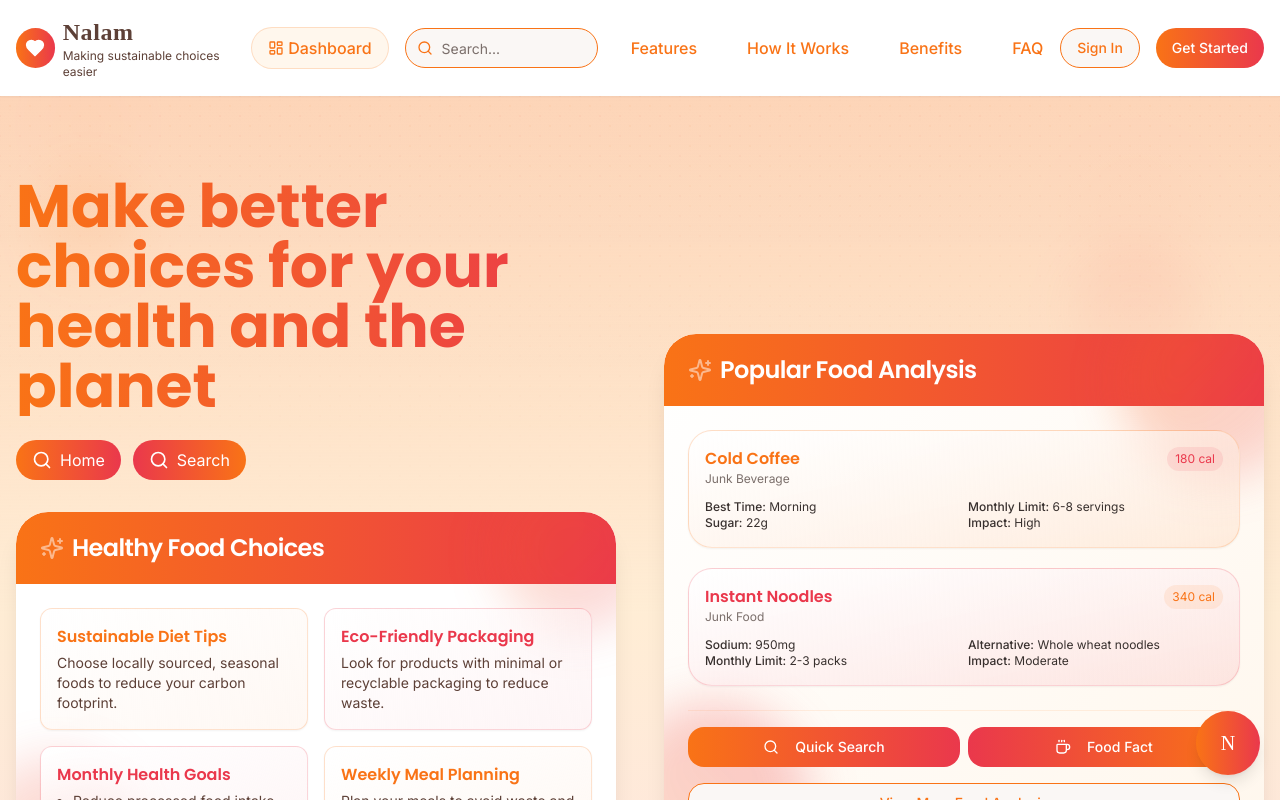
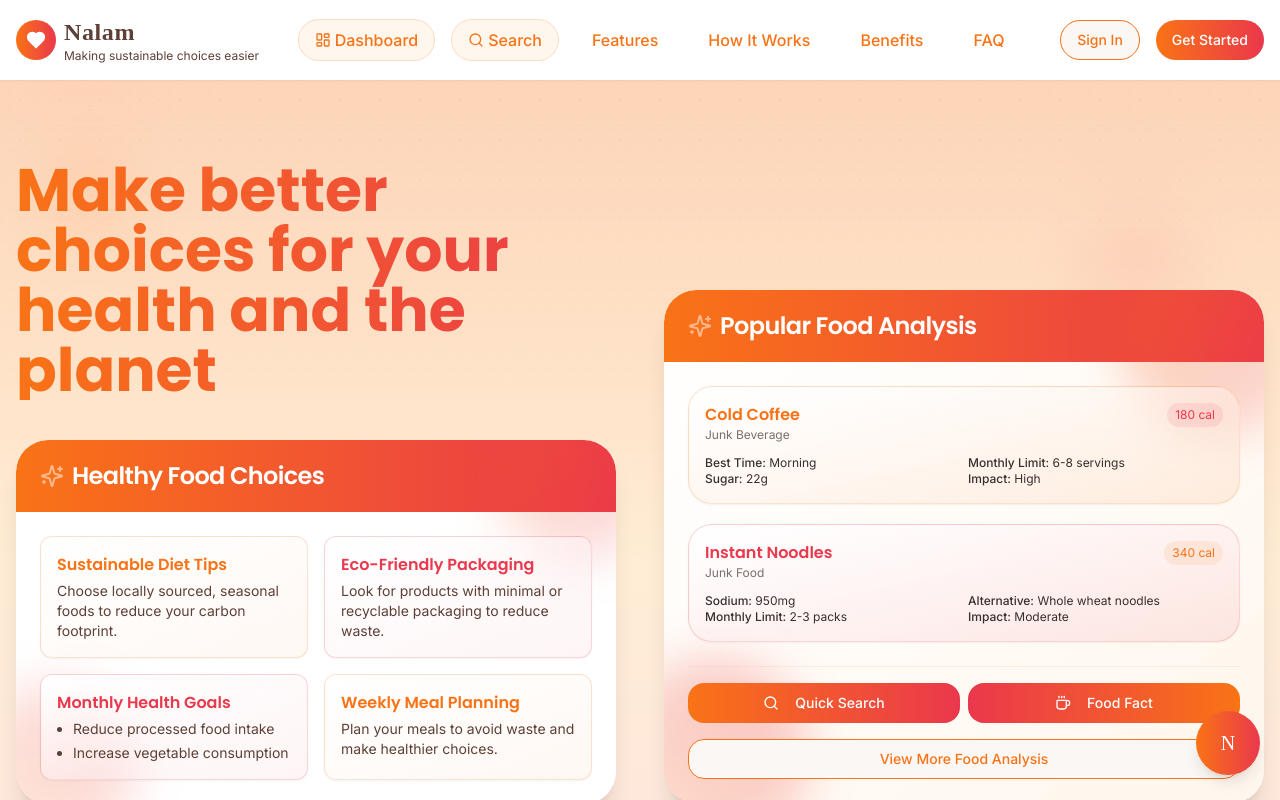
Before and after one commit to ChillandBuild/Nalam, a React (Vite) app: page / in a window 1280 px wide. Shown: the top 800 px of the page. Built offline with nearby package versions, Linux system fonts and the light colour scheme.

Commit message:
Refactor Hero component
Remove slogan and reorder navigation links.

```diff
--- a/src/components/Hero.tsx
+++ b/src/components/Hero.tsx
@@ -1,3 +1,4 @@
+
 import { useState } from "react";
 import { Button } from "@/components/ui/button";
 import { Apple, Heart, Coffee, Search, Sparkles } from "lucide-react";
@@ -51,18 +52,7 @@ const Hero = () => {
             </h2>
 
             <div className="flex flex-col gap-4 w-full">
-              {/* Home and Search buttons moved to the top of hero for better visibility on mobile */}
-              <div className="flex justify-center md:justify-start gap-3">
-                <Link to="/" className="flex items-center gap-2 bg-gradient-to-r from-[#F97316] to-[#ea384c] text-white px-4 py-2 rounded-full hover:opacity-90 transition-opacity">
-                  <Search size={20} />
-                  <span>Home</span>
-                </Link>
-
-                <Link to="/search" className="flex items-center gap-2 bg-gradient-to-r from-[#ea384c] to-[#F97316] text-white px-4 py-2 rounded-full hover:opacity-90 transition-opacity">
-                  <Search size={20} />
-                  <span>Search</span>
-                </Link>
-              </div>
+              {/* Home and Search buttons removed as requested */}
 
               {/* Main card with curvy design */}
               <Card className="bg-white overflow-hidden border-none shadow-xl animate-scale mt-4 group rounded-[2rem]">
--- a/src/components/Navbar.tsx
+++ b/src/components/Navbar.tsx
@@ -3,10 +3,22 @@ import { useState } from "react";
 import { Link } from "react-router-dom";
 import { Heart, LayoutDashboard, Search } from "lucide-react";
 import { Input } from "@/components/ui/input";
+import {
+  NavigationMenu,
+  NavigationMenuContent,
+  NavigationMenuItem,
+  NavigationMenuLink,
+  NavigationMenuList,
+  NavigationMenuTrigger,
+  navigationMenuTriggerStyle,
+} from "@/components/ui/navigation-menu";
+import { cn } from "@/lib/utils";
+import { Command, CommandDialog, CommandEmpty, CommandGroup, CommandInput, CommandItem, CommandList } from "@/components/ui/command";
 
 const Navbar = () => {
   const [isMenuOpen, setIsMenuOpen] = useState(false);
   const [searchQuery, setSearchQuery] = useState("");
+  const [isCommandOpen, setIsCommandOpen] = useState(false);
 
   const handleSearch = (e: React.FormEvent) => {
     e.preventDefault();
@@ -41,16 +53,31 @@ const Navbar = () => {
           </a>
 
           {/* Search form with curvy design */}
-          <form onSubmit={handleSearch} className="relative flex-1 max-w-[220px]">
-            <Input
-              type="text"
-              placeholder="Search..."
-              value={searchQuery}
-              onChange={(e) => setSearchQuery(e.target.value)}
-              className="pl-9 pr-4 py-2 rounded-full border-[#F97316] focus-visible:ring-[#ea384c]"
-            />
-            <Search className="absolute left-3 top-1/2 transform -translate-y-1/2 text-[#F97316]" size={16} />
-          </form>
+          <div className="relative">
+            <button
+              onClick={() => setIsCommandOpen(true)}
+              className="text-[#F97316] hover:text-[#ea384c] transition-colors font-medium flex items-center gap-1 px-4 py-2 rounded-full bg-[#FFF7ED] border border-[#F97316]/20"
+            >
+              <Search className="w-4 h-4" />
+              <span>Search</span>
+            </button>
+
+            <CommandDialog open={isCommandOpen} onOpenChange={setIsCommandOpen}>
+              <Command>
+                <CommandInput placeholder="Search for food..." />
+                <CommandList>
+                  <CommandEmpty>No results found.</CommandEmpty>
+                  <CommandGroup heading="Suggestions">
+                    <CommandItem>Apple</CommandItem>
+                    <CommandItem>Banana</CommandItem>
+                    <CommandItem>Orange</CommandItem>
+                    <CommandItem>Coffee</CommandItem>
+                    <CommandItem>Instant Noodles</CommandItem>
+                  </CommandGroup>
+                </CommandList>
+              </Command>
+            </CommandDialog>
+          </div>
 
           {/* Other navigation links */}
           <a
@@ -115,16 +142,16 @@ const Navbar = () => {
         <div className="md:hidden absolute w-full bg-white shadow-lg z-50 animate-fade-in">
           <div className="container px-4 mx-auto py-4 flex flex-col gap-4">
             {/* Mobile Search */}
-            <form onSubmit={handleSearch} className="relative mb-2">
-              <Input
-                type="text"
-                placeholder="Search..."
-                value={searchQuery}
-                onChange={(e) => setSearchQuery(e.target.value)}
-                className="pl-9 pr-4 py-2 rounded-full border-[#F97316] focus-visible:ring-[#ea384c]"
-              />
-              <Search className="absolute left-3 top-1/2 transform -translate-y-1/2 text-[#F97316]" size={16} />
-            </form>
+            <button
+              onClick={() => {
+                setIsCommandOpen(true);
+                setIsMenuOpen(false);
+              }}
+              className="text-[#F97316] hover:text-[#ea384c] transition-colors py-2 font-medium flex items-center gap-1 px-4 rounded-full bg-[#FFF7ED]/50"
+            >
+              <Search className="w-4 h-4" />
+              Search
+            </button>
 
             <a
               href="#dashboard"
--- a/src/pages/Search.tsx
+++ b/src/pages/Search.tsx
@@ -42,9 +42,6 @@ const Search = () => {
           </h1>
 
           <div className="flex flex-col items-center gap-3">
-            <p className="text-lg md:text-xl italic font-medium text-nalam-earth-dark inline-block py-1.5 px-6 bg-gradient-to-r from-[#F97316]/30 to-[#ea384c]/30 rounded-full shadow-sm">
-              "Eat This Way, Not That Way"
-            </p>
             <p className="text-sm text-nalam-earth bg-[#F97316]/10 px-4 py-1.5 rounded-full inline-block flex items-center justify-center gap-2 shadow-sm animate-pulse-orange-red">
               Know Your Food, Nourish Your World <Heart size={14} className="text-[#ea384c] fill-[#ea384c]" />
             </p>
```
